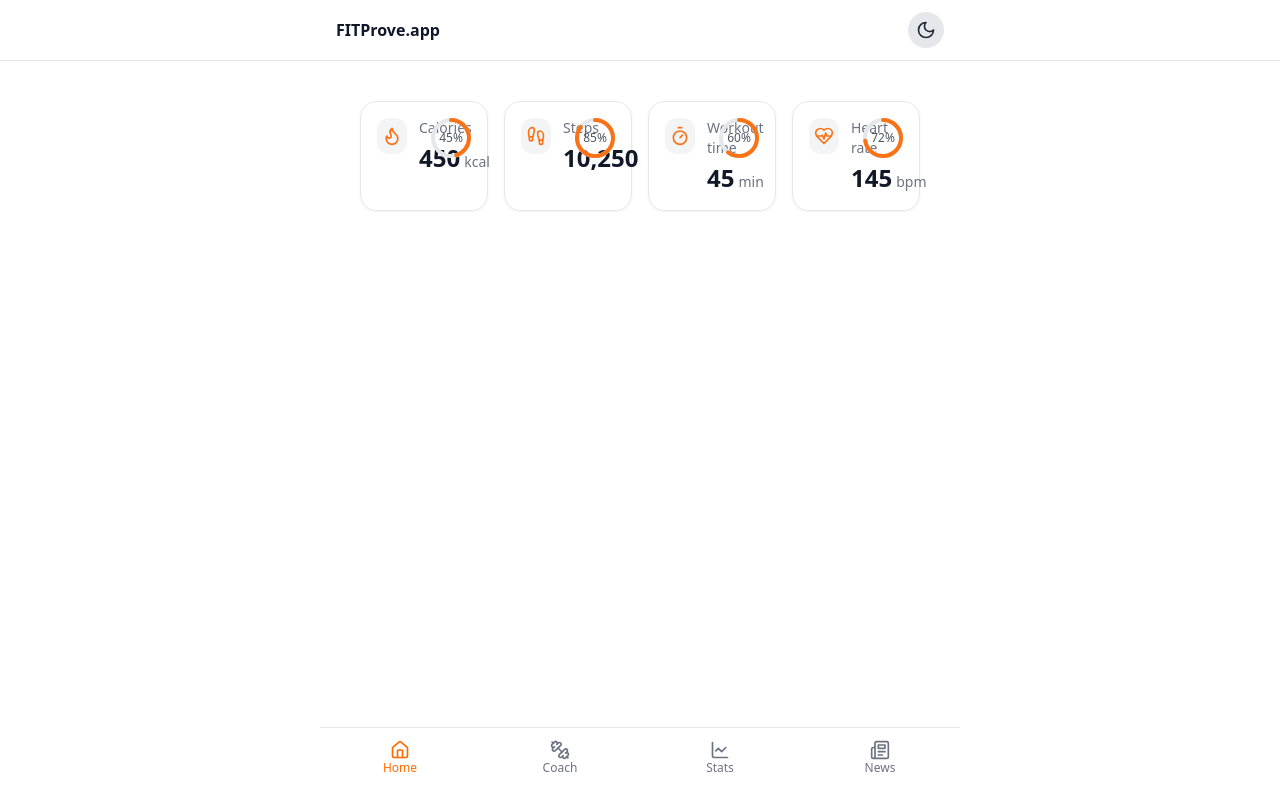
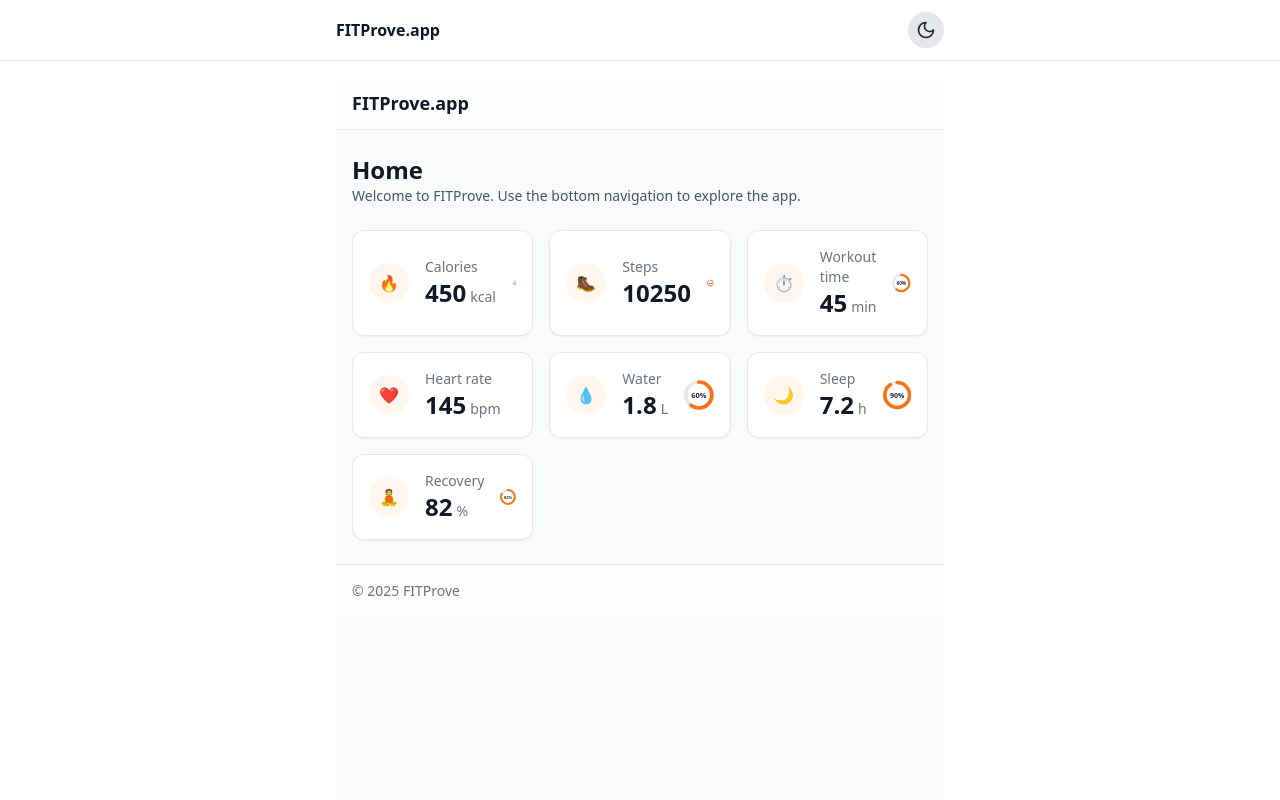
Before and after one commit to djeroriedewald-maker/FITProve.app, a React (Vite) app: page / in a window 1280 px wide. Shown: the top 800 px of the page. Built offline with nearby package versions, Linux system fonts and the light colour scheme.

Commit message:
feat(dashboard): add KPI layout

```diff
--- /dev/null
+++ b/src/components/ui/KpiCard.tsx
@@ -0,0 +1,38 @@
+import React from "react";
+import ProgressCircle from "./ProgressCircle";
+
+type KpiCardProps = {
+  title: string;
+  value: string | number;
+  unit?: string;
+  progress?: number; // 0-100
+  icon?: React.ReactNode; // optional decorative icon
+};
+
+export default function KpiCard({
+  title,
+  value,
+  unit,
+  progress = 0,
+  icon,
+}: KpiCardProps) {
+  return (
+    <div className="flex items-center gap-4 rounded-xl border border-gray-200 dark:border-gray-800 bg-white dark:bg-gray-900 p-4 shadow-sm">
+      <div className="shrink-0 flex h-10 w-10 items-center justify-center rounded-full bg-orange-50 dark:bg-gray-800 text-orange-600">
+        {icon ?? <span className="text-lg">🏷️</span>}
+      </div>
+
+      <div className="flex-1">
+        <p className="text-sm text-gray-500 dark:text-gray-400">{title}</p>
+        <p className="text-2xl font-semibold text-gray-900 dark:text-gray-100">
+          {value}
+          {unit ? <span className="ml-1 text-sm font-normal text-gray-500 dark:text-gray-400">{unit}</span> : null}
+        </p>
+      </div>
+
+      {typeof progress === "number" ? (
+        <ProgressCircle value={Math.max(0, Math.min(100, progress))} />
+      ) : null}
+    </div>
+  );
+}
--- /dev/null
+++ b/src/components/ui/ProgressCircle.tsx
@@ -0,0 +1,63 @@
+import React from "react";
+
+type ProgressCircleProps = {
+  /** 0 - 100 */
+  value: number;
+  size?: number;
+  strokeWidth?: number;
+  className?: string;
+};
+
+export default function ProgressCircle({
+  value,
+  size = 48,
+  strokeWidth = 6,
+  className = "",
+}: ProgressCircleProps) {
+  const radius = (size - strokeWidth) / 2;
+  const circumference = 2 * Math.PI * radius;
+  const offset = circumference - (value / 100) * circumference;
+
+  return (
+    <svg
+      width={size}
+      height={size}
+      viewBox={`0 0 ${size} ${size}`}
+      className={className}
+      aria-label={`progress ${value}%`}
+      role="img"
+    >
+      <circle
+        cx={size / 2}
+        cy={size / 2}
+        r={radius}
+        stroke="currentColor"
+        className="text-gray-200 dark:text-gray-700"
+        strokeWidth={strokeWidth}
+        fill="transparent"
+      />
+      <circle
+        cx={size / 2}
+        cy={size / 2}
+        r={radius}
+        stroke="currentColor"
+        className="text-orange-500"
+        strokeWidth={strokeWidth}
+        fill="transparent"
+        strokeDasharray={circumference}
+        strokeDashoffset={offset}
+        strokeLinecap="round"
+        transform={`rotate(-90 ${size/2} ${size/2})`}
+      />
+      <text
+        x="50%"
+        y="50%"
+        dominantBaseline="central"
+        textAnchor="middle"
+        className="fill-gray-800 dark:fill-gray-200 text-xs font-semibold"
+      >
+        {value}%
+      </text>
+    </svg>
+  );
+}
--- /dev/null
+++ b/src/layout/AppShell.tsx
@@ -0,0 +1,32 @@
+import React from "react";
+
+type AppShellProps = {
+  header?: React.ReactNode;
+  footer?: React.ReactNode;
+  children: React.ReactNode;
+};
+
+/** Basic layout wrapper for pages (safe paddings, max width) */
+export default function AppShell({ header, footer, children }: AppShellProps) {
+  return (
+    <div className="min-h-screen bg-gray-50 dark:bg-gray-950 text-gray-900 dark:text-gray-50">
+      <header className="sticky top-0 z-10 border-b border-gray-200 dark:border-gray-800 bg-white/70 dark:bg-gray-950/70 backdrop-blur">
+        <div className="mx-auto max-w-5xl px-4 py-3">
+          {header ?? (
+            <div className="flex items-center justify-between">
+              <h1 className="text-lg font-semibold">FITProve.app</h1>
+            </div>
+          )}
+        </div>
+      </header>
+
+      <main className="mx-auto max-w-5xl px-4 py-6">{children}</main>
+
+      <footer className="border-t border-gray-200 dark:border-gray-800 bg-white/70 dark:bg-gray-950/70">
+        <div className="mx-auto max-w-5xl px-4 py-4 text-sm text-gray-500 dark:text-gray-400">
+          {footer ?? <span>© {new Date().getFullYear()} FITProve</span>}
+        </div>
+      </footer>
+    </div>
+  );
+}
--- a/src/routes/Home.tsx
+++ b/src/routes/Home.tsx
@@ -1,53 +1,40 @@
-import KpiCard from "../components/kpi/KpiCard";
-import { Flame, Footprints, HeartPulse, Timer } from "lucide-react";
+import React from "react";
+import AppShell from "../layout/AppShell";
+import KpiCard from "../components/ui/KpiCard";
 
 export default function Home() {
-  const loading = false;
-  const data = {
-    calories: 450,
-    steps: 10250,
-    workoutMin: 45,
-    heartRate: 145,
-  };
+  // mock data – later replace with API / context
+  const kpis = [
+    { title: "Calories", value: 450, unit: "kcal", progress: 45, icon: <span>🔥</span> },
+    { title: "Steps", value: 10250, progress: 85, icon: <span>🥾</span> },
+    { title: "Workout time", value: 45, unit: "min", progress: 60, icon: <span>⏱️</span> },
+    { title: "Heart rate", value: 145, unit: "bpm", progress: 72, icon: <span>❤️</span> },
+    { title: "Water", value: 1.8, unit: "L", progress: 60, icon: <span>💧</span> },
+    { title: "Sleep", value: 7.2, unit: "h", progress: 90, icon: <span>🌙</span> },
+    { title: "Recovery", value: 82, unit: "%", progress: 82, icon: <span>🧘</span> },
+  ];
 
   return (
-    <div className="p-4 lg:p-6 space-y-6">
-      <div
-        className="grid grid-cols-2 gap-3 sm:gap-4 md:grid-cols-4"
-        aria-label="Daily KPIs"
-      >
-        <KpiCard
-          title="Calories"
-          value={loading ? null : data.calories}
-          unit="kcal"
-          progress={45}
-          loading={loading}
-          icon={<Flame className="w-5 h-5 text-orange-500" />}
-        />
-        <KpiCard
-          title="Steps"
-          value={loading ? null : data.steps.toLocaleString()}
-          progress={85}
-          loading={loading}
-          icon={<Footprints className="w-5 h-5 text-orange-500" />}
-        />
-        <KpiCard
-          title="Workout time"
-          value={loading ? null : data.workoutMin}
-          unit="min"
-          progress={60}
-          loading={loading}
-          icon={<Timer className="w-5 h-5 text-orange-500" />}
-        />
-        <KpiCard
-          title="Heart rate"
-          value={loading ? null : data.heartRate}
-          unit="bpm"
-          progress={72}
-          loading={loading}
-          icon={<HeartPulse className="w-5 h-5 text-orange-500" />}
-        />
-      </div>
-    </div>
+    <AppShell>
+      <section className="mb-6">
+        <h2 className="text-2xl font-semibold">Home</h2>
+        <p className="text-sm text-gray-600 dark:text-gray-400">
+          Welcome to FITProve. Use the bottom navigation to explore the app.
+        </p>
+      </section>
+
+      <section className="grid grid-cols-1 gap-4 sm:grid-cols-2 lg:grid-cols-3">
+        {kpis.map((k) => (
+          <KpiCard
+            key={k.title}
+            title={k.title}
+            value={k.value}
+            unit={k.unit}
+            progress={k.progress}
+            icon={k.icon}
+          />
+        ))}
+      </section>
+    </AppShell>
   );
 }
```
Also changed, not shown: 1 other file (tests, documents, lock files or other folders).
